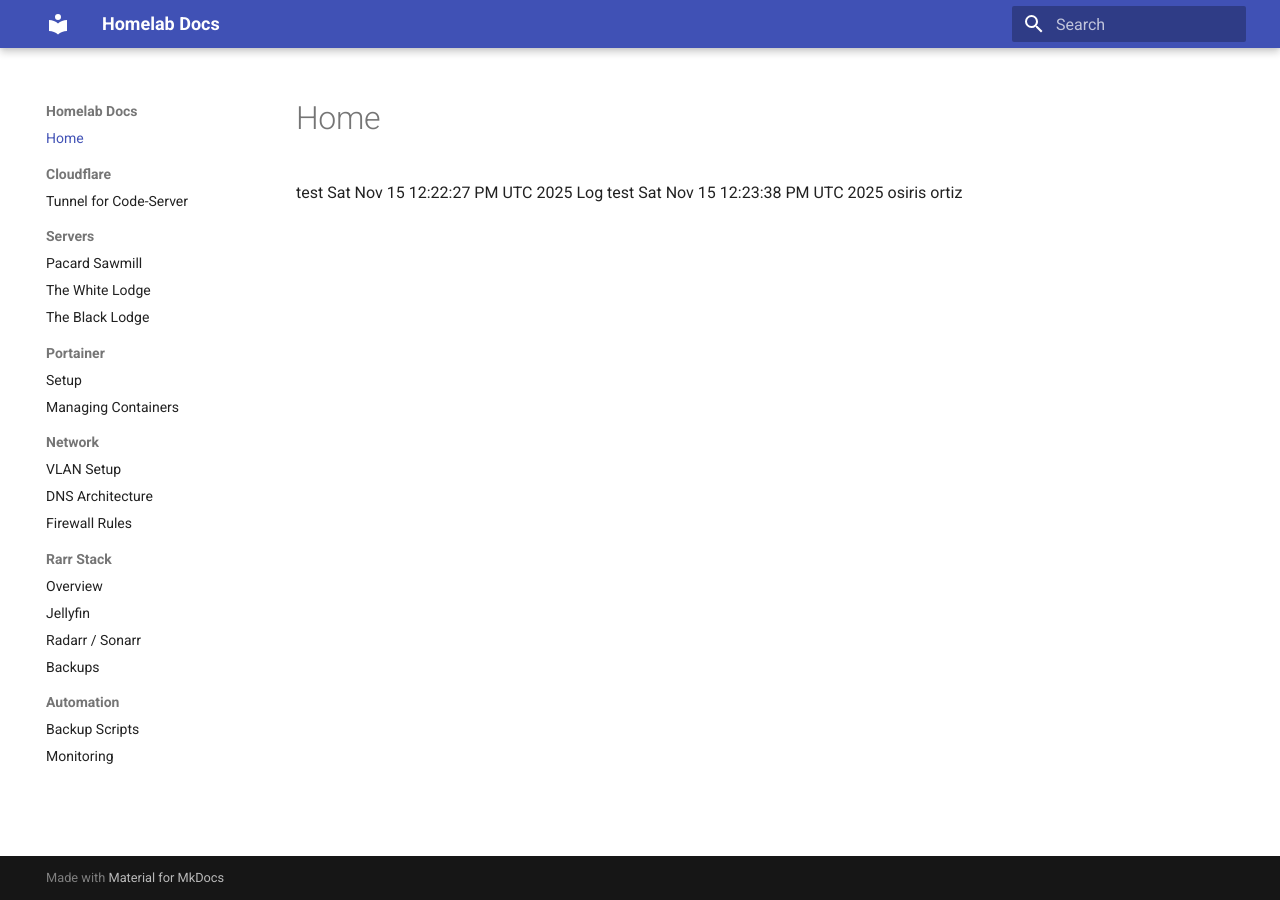
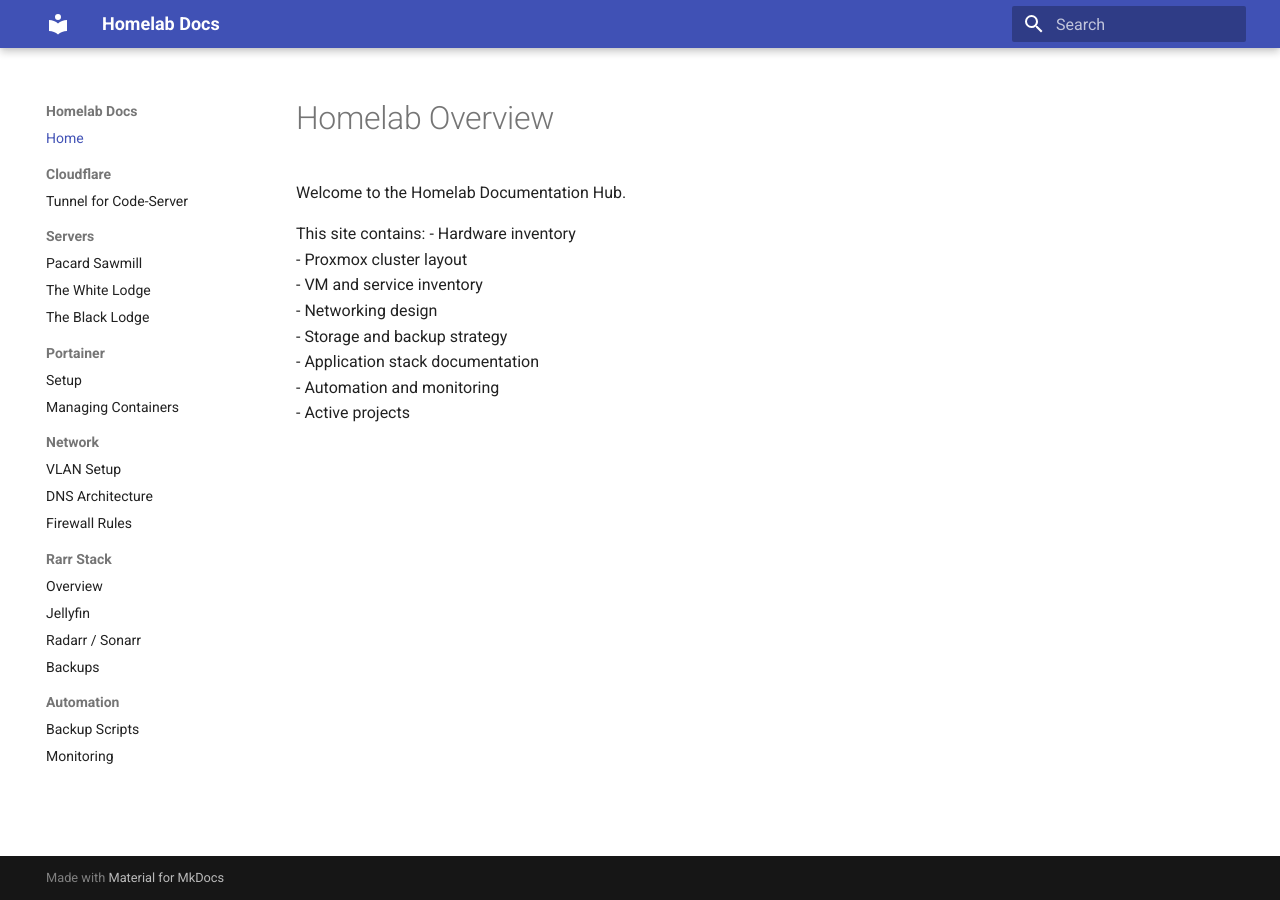
Before and after one commit to osirispc/homelab-docs, an MkDocs documentation site: the page built from docs/index.md, in a window 1280 px wide. Built offline with MkDocs 1.6.1 and Material for MkDocs 9.7.7, drawn with Linux system fonts in a browser that asks for light colours.

Commit message:
Auto-update: 2025-11-15 15:14:25

```diff
--- a/docs/index.md
+++ b/docs/index.md
@@ -1,3 +1,13 @@
-test Sat Nov 15 12:22:27 PM UTC 2025
-Log test Sat Nov 15 12:23:38 PM UTC 2025
-osiris ortiz
+# Homelab Overview
+
+Welcome to the Homelab Documentation Hub.
+
+This site contains:
+- Hardware inventory
+- Proxmox cluster layout
+- VM and service inventory
+- Networking design
+- Storage and backup strategy
+- Application stack documentation
+- Automation and monitoring
+- Active projects
```
